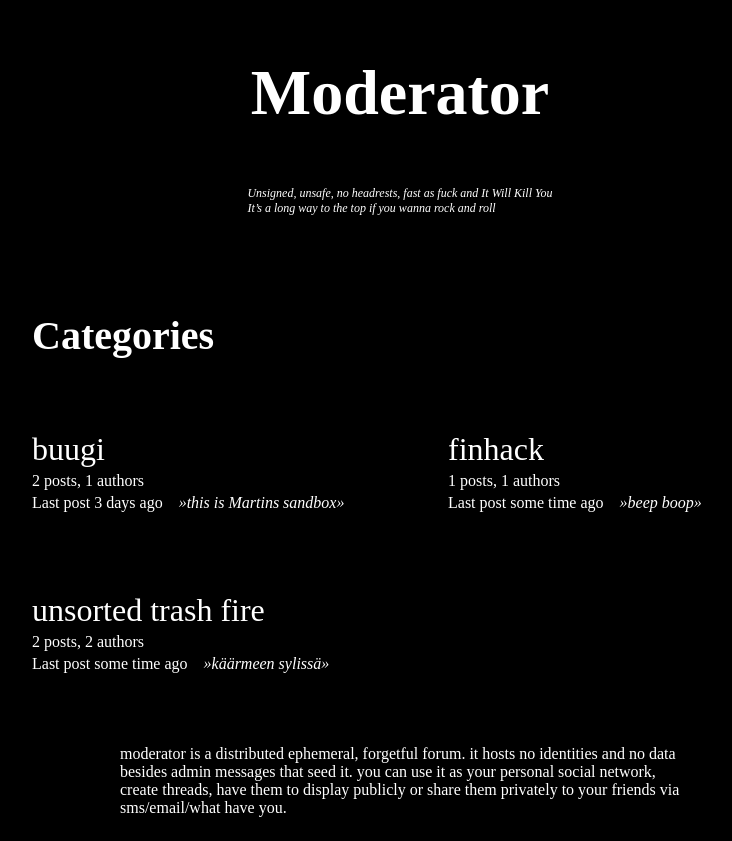
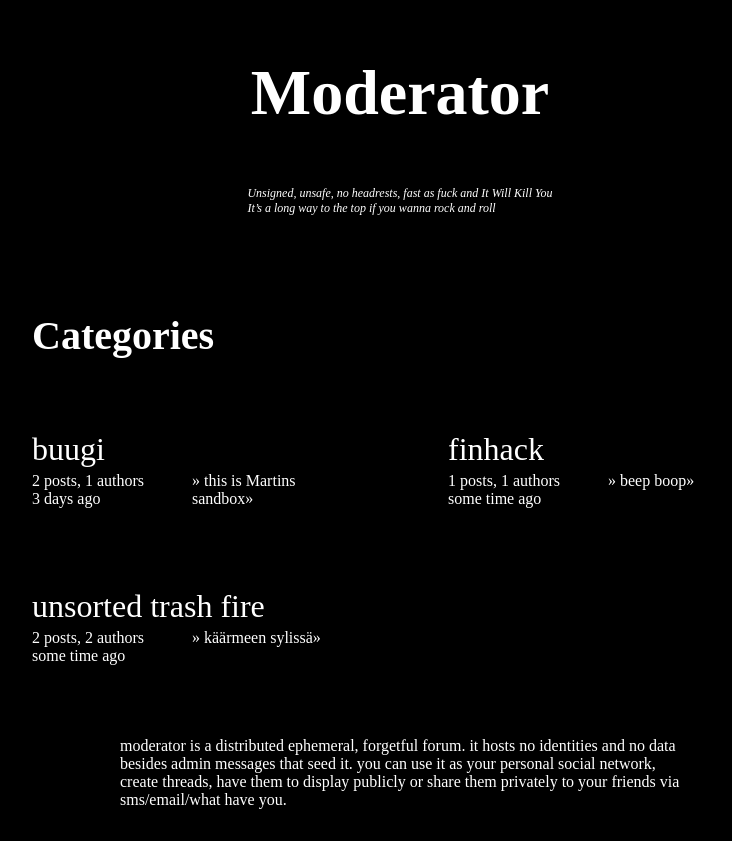
Before and after one commit to cblgh/diplomat, a plain HTML site: page index.html in a window 1280 px wide. Shown: the whole page, without its empty margins (240-972 px from the left). Drawn offline with nearby package versions, Linux system fonts and the light colour scheme.

Commit message:
make the basics consistent

```diff
--- a/index.js
+++ b/index.js
@@ -6,7 +6,6 @@ const messageUtilMixin = {
     getUsableText(messageContainer) {
       const match = /(#\S+\s)?(.+)/g.exec(messageContainer.body)
       if (!match) return ""
-      console.log(!match[1], match)
       let message = match[1] ? match[2] : match[0]
       let result = this.separateImageFromBody(message)
       return result[0]
@@ -35,10 +34,13 @@ Vue.component("channel-view", {
   mounted() {
   },
   methods: {
+    goBack () {
+      this.$emit("input", "overview")
+    }
   },
   template: `
   <div>
-    <button class="contrast">back</button>
+    <button @click="goBack" class="contrast">back</button>
     <h2>{{ channel }}</h2>
     <div class="category-container" v-for="message in messages">
       <span>{{ message.nick }}</span> <span> {{ getUsableText(message) }} </span>
@@ -127,6 +129,7 @@ Vue.component("base-view", {
     }
   },
   template: `
+  <div>
   <div id="main-wrapper">
     <div id="logo-container">
       <h1 id="logo"> <a href="/">Moderator</a></h1>
@@ -134,21 +137,24 @@ Vue.component("base-view", {
                       <br>It’s a long way to the top if you wanna rock and roll
       </h2>
     </div>
-    <channel-view :channel=focusedChannel :messages="getChannelMessages(focusedChannel)" v-if="currentView == 'channel'"></channel-view>
+    <channel-view v-model="currentView" :channel=focusedChannel :messages="getChannelMessages(focusedChannel)" v-if="currentView == 'channel'"></channel-view>
     <template v-if="currentView == 'overview'">
     <h2>Categories</h2>
     <div class="categories-container">
       <div @click="changeView('channel', channel)" class="category-container" v-for="channel in this.getChannelNames()">
         <h3>{{ channel }}</h3>
-        <p>{{ getChannelMessages(channel).length }} posts, {{getChannelAuthors(channel).length}} authors</p>
-        <div class="category-post-link">
-          <p>Last post {{ since(getChannelMessages(channel)[0])}} ago</p>
-          <a href="">{{ getUsableText(getChannelMessages(channel)[0]) }}</a>
+        <div class="col-2">
+          <div>
+            <p>{{ getChannelMessages(channel).length }} posts, {{getChannelAuthors(channel).length}} authors</p>
+            <p>{{ since(getChannelMessages(channel)[0])}} ago</p>
+          </div>
+          <span class="category-post"> {{ getUsableText(getChannelMessages(channel)[0]) }}</span>
         </div>
       </div>
       </template>
     <div id="closing-paragraph">moderator is a distributed ephemeral, forgetful forum. it hosts no identities and no data besides admin messages that seed it. you can use it as your personal social network, create threads, have them to display publicly or share them privately to your friends via sms/email/what have you.</div>
-    <div id="bg"></div>
+  </div>
+  <div id="bg"></div>
   </div>
   `
 })
--- a/style.css
+++ b/style.css
@@ -117,17 +117,12 @@ h1, h2, .category-container, #closing-paragraph {
     grid-row-gap: 0.25rem;
 }
 
-.category-post-link {
-    display: grid;
-    grid-template-columns: auto 1fr;
-    grid-column-gap: 1rem;
-    grid-auto-flow: column;
+.category-post:before,
+.category-post:after {
+    content: "»"
 }
 
-.category-post-link > a {
-    font-style: italic;
+.col-2 {
+    display: grid;
+    grid-template-columns: repeat(2, 1fr);
 }
-.category-post-link > a:before,
-.category-post-link > a:after {
-    content: "»"
-}
```
